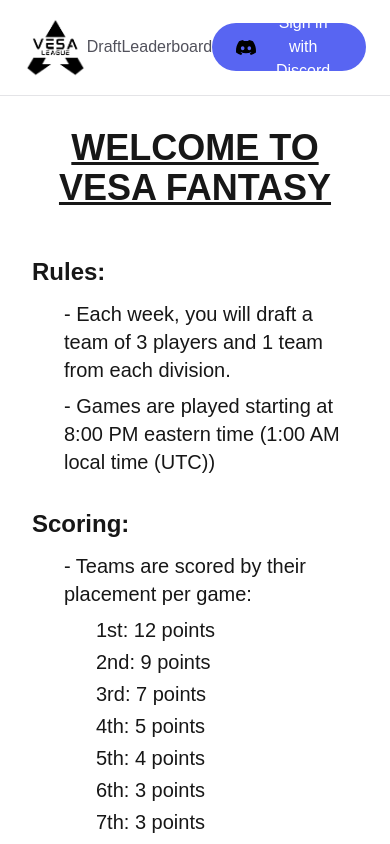
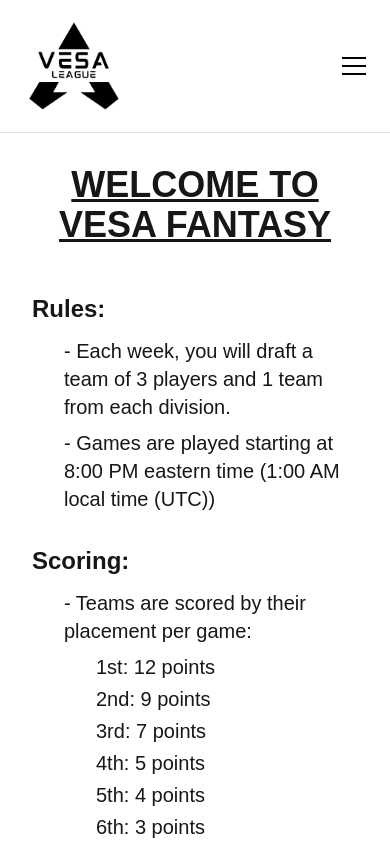
Before and after one commit to paynejordand/vesa-fantasy, a Next.js app: page / in a window 390 px wide. Shown: the top 844 px of the page. Built offline with nearby package versions, Linux system fonts and the light colour scheme; no server answers.

Commit message:
Update header/layout to work better for mobile. Hopefully it don't break

```diff
--- /dev/null
+++ b/app/components/mobile-menu.tsx
@@ -0,0 +1,62 @@
+"use client";
+
+import { useState, useEffect } from "react";
+
+interface MobileMenuProps {
+  nav: React.ReactNode;
+  account: React.ReactNode;
+}
+
+export function MobileMenu({ nav, account }: MobileMenuProps) {
+  const [isOpen, setIsOpen] = useState(false);
+
+  useEffect(() => {
+    document.body.style.overflow = isOpen ? "hidden" : "";
+    return () => {
+      document.body.style.overflow = "";
+    };
+  }, [isOpen]);
+
+  return (
+    <div className="md:hidden">
+      <button
+        className="flex flex-col gap-1.5 z-50 relative"
+        onClick={() => setIsOpen(!isOpen)}
+        aria-label="Toggle menu"
+      >
+        <span
+          className={`block h-0.5 w-6 bg-black dark:bg-white transition-transform ${isOpen ? "translate-y-2 rotate-45" : ""}`}
+        />
+        <span
+          className={`block h-0.5 w-6 bg-black dark:bg-white transition-opacity ${isOpen ? "opacity-0" : ""}`}
+        />
+        <span
+          className={`block h-0.5 w-6 bg-black dark:bg-white transition-transform ${isOpen ? "-translate-y-2 -rotate-45" : ""}`}
+        />
+      </button>
+
+      {/* Backdrop */}
+      {isOpen && (
+        <div
+          className="fixed inset-0 bg-black/40 z-40"
+          onClick={() => setIsOpen(false)}
+        />
+      )}
+
+      {/* Slide-out panel */}
+      <div
+        className={`fixed top-0 right-0 h-full w-64 bg-white dark:bg-black border-l border-zinc-200 dark:border-zinc-800 z-50 flex flex-col gap-6 p-6 transition-transform duration-150 ${isOpen ? "translate-x-0" : "translate-x-full"}`}
+      >
+        <button
+          className="self-end"
+          onClick={() => setIsOpen(false)}
+          aria-label="Close menu"
+        >
+          ✕
+        </button>
+        {nav}
+        {account}
+      </div>
+    </div>
+  );
+}
--- a/app/layout.tsx
+++ b/app/layout.tsx
@@ -14,6 +14,7 @@
 import { SpeedInsights } from "@vercel/speed-insights/next";
 import { Analytics } from "@vercel/analytics/next";
 import "@/app/globals.css";
+import { MobileMenu } from "./components/mobile-menu";
 
 const geistSans = Geist({
   variable: "--font-geist-sans",
@@ -70,9 +71,22 @@
         className={`${geistSans.variable} ${geistMono.variable} antialiased`}
       >
         <header className="flex items-center justify-between border-b border-zinc-200 dark:border-zinc-800 px-6 py-4">
-          <Logo />
-          <Nav />
-          <Account session={session} />
+          <div className="flex-1">
+            <Logo />
+          </div>
+
+          {/* Desktop Nav - centered */}
+          <div className="hidden md:flex flex-1 items-center justify-center gap-6">
+            <Nav />
+          </div>
+
+          {/* Account - right justified */}
+          <div className="hidden md:flex flex-1 items-center justify-end">
+            <Account session={session} />
+          </div>
+
+          {/* Mobile */}
+          <MobileMenu nav={<Nav />} account={<Account session={session} />} />
         </header>
         <main>
           {children}
```
